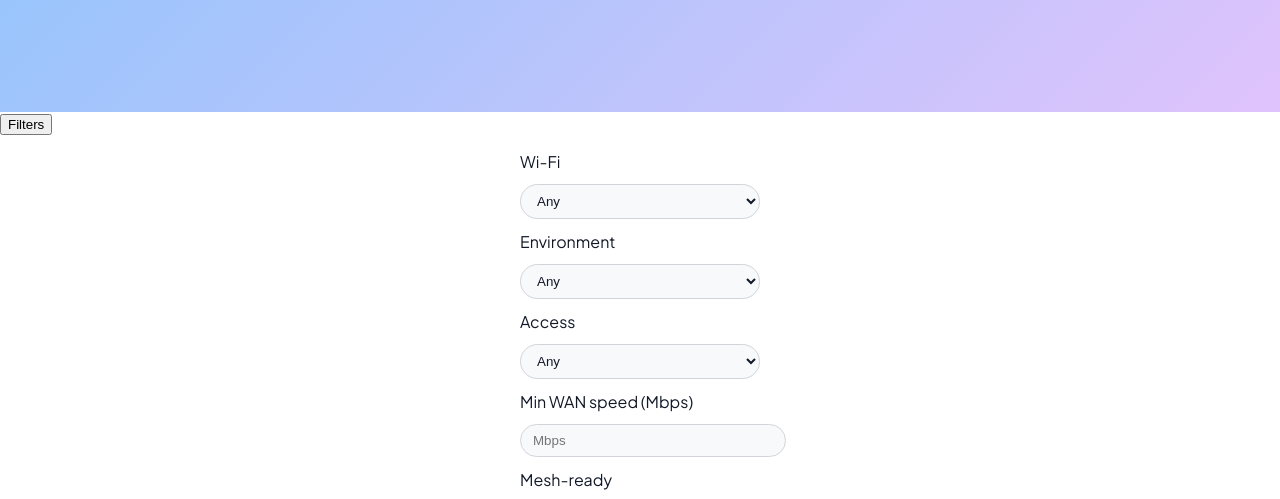
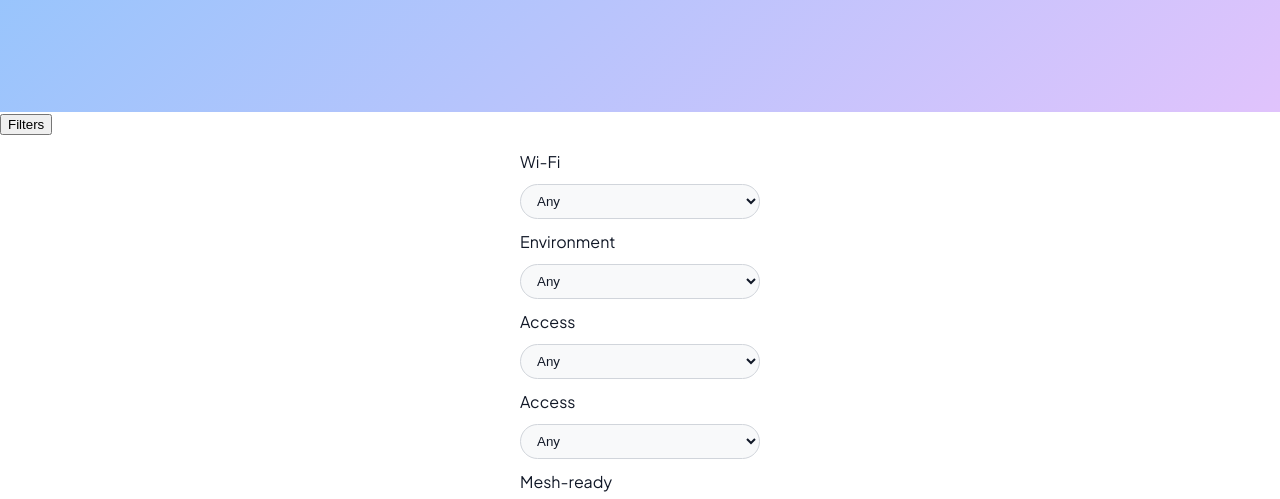
Before and after one commit to hybrid5/Routerhaus1, a plain HTML site: page docs/kits.html in a window 1280 px wide. Shown: the part 286-785 px from the top of the page. Drawn offline with Linux system fonts and the light colour scheme; files whose address does not match are found by name.

Commit message:
Update kits.html

```diff
--- a/docs/kits.html
+++ b/docs/kits.html
@@ -53,8 +53,18 @@
       <option value="5G">5G</option>
     </select>
 
-    <label for="speedFilter">Min WAN speed (Mbps)</label>
-    <input id="speedFilter" type="number" placeholder="Mbps" />
+    <label for="speedFilter">Access</label>
+    <select id="speedFilter">
+      <option value="">Any</option>
+      <option value="200 mbps">200 mbps</option>
+      <option value="250 mbps">250 mbps</option>
+      <option value="500 mbps">500 mbps</option>
+      <option value="1 Gig">1 Gig</option>
+      <option value="2 Gig">2 Gig</option>
+      <option value="5 Gig">5 Gig</option>
+      <option value="10 Gig">10 Gig</option>
+      <option value="5G Wireless">5G Wireless</option>
+    </select>
 
     <label for="meshFilter">Mesh-ready</label>
     <select id="meshFilter">
```
